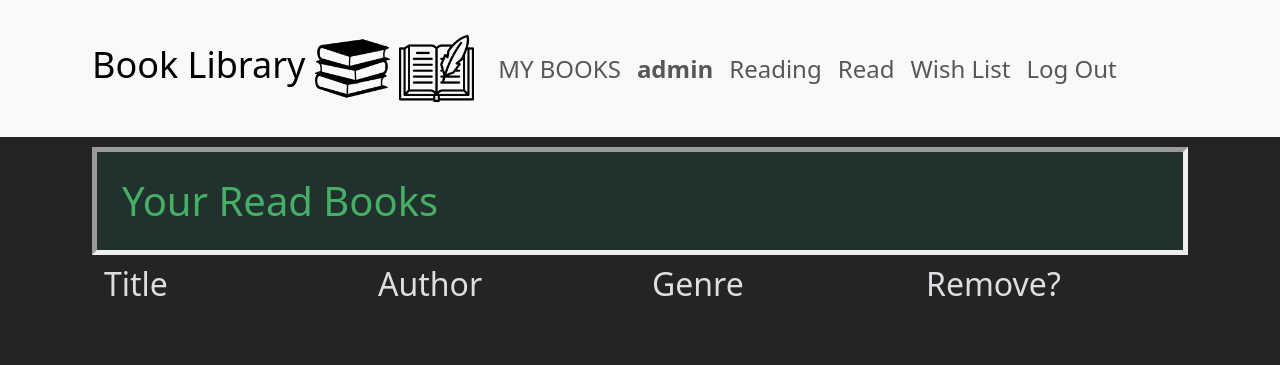
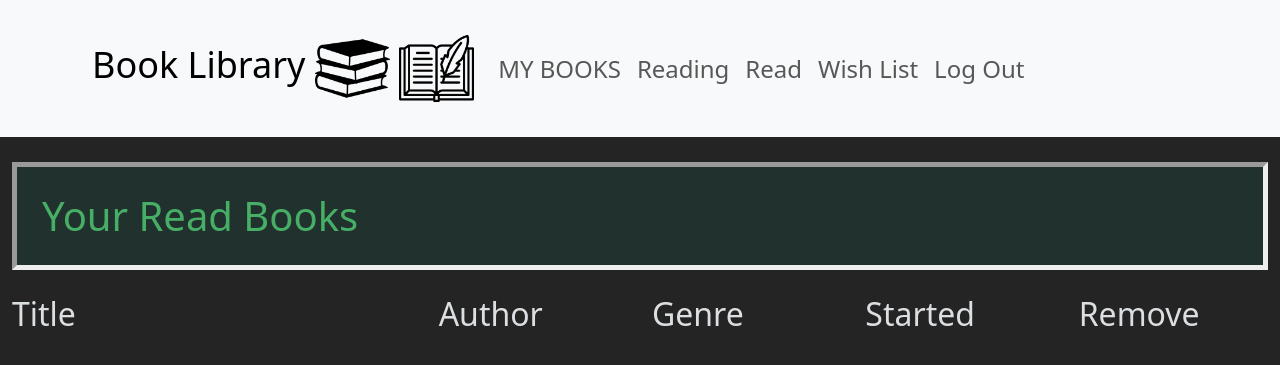
Before and after one commit to blytk/book_library, a Django app: page /user_list_of_books/read_books in a window 1280 px wide. Shown: the top 365 px of the page. Run offline with Django 4.2, Linux system fonts and the light colour scheme; a user stored in the database is signed in; data comes from the database, SQL or seed files in the repository; both versions use the stored data as it was after the commit.

Commit message:
Style starting to look decent

```diff
--- a/book_library/models.py
+++ b/book_library/models.py
@@ -61,7 +61,7 @@
     user = models.ForeignKey(User, blank=False, null=False, on_delete=models.CASCADE, related_name="reading_user")
     book = models.ForeignKey(Book, blank=False, null=False, on_delete=models.CASCADE, related_name="reading_book")
     why = models.TextField(blank=True, null=True, max_length=1024)
-    started_reading = models.DateField(blank=True, null=True)
+    started_reading = models.DateField(blank=True, null=True, auto_now_add=True)
     recommend = models.BooleanField(blank=True, null=True)
 
     class Meta:
--- a/book_library/static/book_library/user_list_of_books.js
+++ b/book_library/static/book_library/user_list_of_books.js
@@ -11,4 +11,15 @@
             })
         })
     })
+
+    let all_a = document.querySelectorAll('.element-row a')
+    selected = 0
+    all_a.forEach(a => {
+        a.addEventListener('mouseover', () => {
+            a.classList.add('blink');
+        })
+        a.addEventListener('mouseout', () => {
+            a.classList.remove('blink');
+        })
+    });
 })
--- a/book_library/templates/book_library/detail_view.html
+++ b/book_library/templates/book_library/detail_view.html
@@ -26,7 +26,7 @@
 
                 {% endfor %}
                 {% if not notes  %}
-                    NO NOTES YET
+                    <h4>NO NOTES YET</h4>
                 {% endif %}
             </ul>
             <div class="row" id="this-row">
--- a/book_library/templates/book_library/layout.html
+++ b/book_library/templates/book_library/layout.html
@@ -27,19 +27,21 @@
                             <li class="nav-item">
                                 <a class="nav-link" href="{% url 'book_library:my_books' %}">MY BOOKS</a>
                             </li>
+                        {% comment %}
                             {% if request.user.is_authenticated %}
                                 <li class="nav-item">
                                     <a class="nav-link" href="#"><strong>{{ request.user }}</strong></a>
                                 </li>
                             {% endif %}
+                        {% endcomment %}
                             <li class="nav-item">
-                                <a class="nav-link" href="{% url 'book_library:reading' %}">Reading</a>
+                                <a class="nav-link" href="{% url 'book_library:user_list_of_books' 'reading_books' %}">Reading</a>
                             </li>
                             <li class="nav-item">
-                                <a class="nav-link" href="{% url 'book_library:read' %}">Read</a>
+                                <a class="nav-link" href="{% url 'book_library:user_list_of_books' 'read_books' %}">Read</a>
                             </li>
                             <li class="nav-item">
-                                <a class="nav-link" href="{% url 'book_library:wish' %}">Wish List</a>
+                                <a class="nav-link" href="{% url 'book_library:user_list_of_books' 'wish_books' %}">Wish List</a>
                             </li>
                             {% if request.user.is_authenticated %}
                             <li class="nav-item">
--- a/book_library/templates/book_library/user_list_of_books.html
+++ b/book_library/templates/book_library/user_list_of_books.html
@@ -2,7 +2,7 @@
 {% load static %}
 
 {% block body %}
-<div class="container">
+<div class="container-fluid">
     {% if what_list == 'all_books' %}
         <h1>All books in the database</h1>
     {% elif  what_list == 'reading_books' %}
@@ -13,31 +13,39 @@
         <h1>Your Wish List Books</h1>
     {% endif %}
     <div class="row">
-        <div class="col col-3"><h3>Title</h3></div>
-        <div class="col col-3"><h3>Author</h3></div>
-        <div class="col col-3"><h3>Genre</h3></div>
-        <div class="col col-3"><h3>Remove?</h3></div>
+        <div class="col-4"><h3>Title</h3></div>
+        <div class="col"><h3>Author</h3></div>
+        <div class="col d-none d-lg-block"><h3>Genre</h3></div>
+        {% if what_list != 'wish_books' %}
+        <div class="col"><h3>Started</h3></div>
+        {% endif %}
+        <div class="col"><h3>Remove</h3></div>
     </div>
     <div class="row">
         <div class="col">
             <ul>
                 {% for book in user_list_of_books %}
                 <li>
-                    <div class="row element-row">
+                    <div class="row element-row align-items-center">
                         {% comment %}
                         <!-- I think I don't need the 'all_books' anymore as all_books won't be clickable from user_list_of_books -->
                         {% if what_list == 'all_books' %}
                             <div class="col col-3"><a href="{% url 'book_library:detail_view' request.user.id book.id %}">{{ book.title }}</a></div>
                             <div class="col col-3"><a href="{% url 'book_library:author_view' book.author %}">{{ book.author }}</a></div>
                             <div class="col col-3"><a href="{% url 'book_library:genre_view' book.genre %}">{{ book.get_genre_display }}</a></div>
+
                         {% else %}
                         {% endif %}
                         {% endcomment %}
-                            <div class="col col-3"><a href="{% url 'book_library:detail_view' request.user.id book.book.id %}">{{ book.book.title }}</a></div>
-                            <div class="col col-3"><a href="{% url 'book_library:author_view' book.book.author %}">{{ book.book.author }}</a></div>
-                            <div class="col col-3"><a href="{% url 'book_library:genre_view' book.book.genre %}">{{ book.book.get_genre_display }}</a></div>
+                            <div class="col-4"><a href="{% url 'book_library:detail_view' request.user.id book.book.id %}">{{ book.book.title }}</a></div>
+                            <div class="col"><a href="{% url 'book_library:author_view' book.book.author %}">{{ book.book.author }}</a></div>
+                            <div class="col d-none d-lg-block"><a href="{% url 'book_library:genre_view' book.book.genre %}">{{ book.book.get_genre_display }}</a></div>
 
-                            <div class="col col-3"><button class="btn btn-outline-danger remove-button" id="{{ book.book.id }}">Remove</button></div>
+                            {% if what_list != 'wish_books' %}
+                            <div class="col">{{ book.started_reading }}</div>
+                            {% endif %}
+
+                            <div class="col"><button class="btn btn-outline-danger remove-button" id="{{ book.book.id }}">Remove</button></div>
                     </div>
                 </li>
                 {% endfor %}
```
Also changed, not shown: book_library/static/book_library/style.css (+54 -7 lines), book_library/migrations/0004_alter_reading_started_reading.py (added), db.sqlite3.
